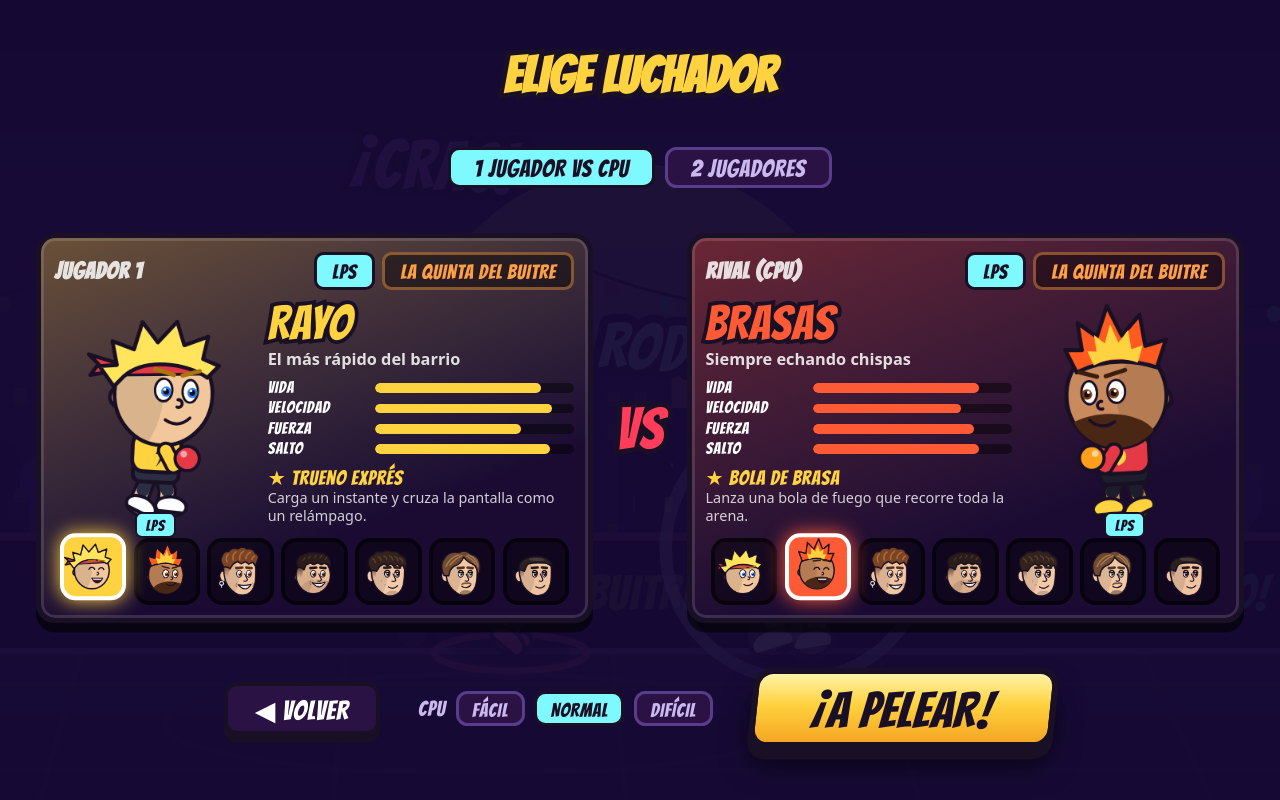
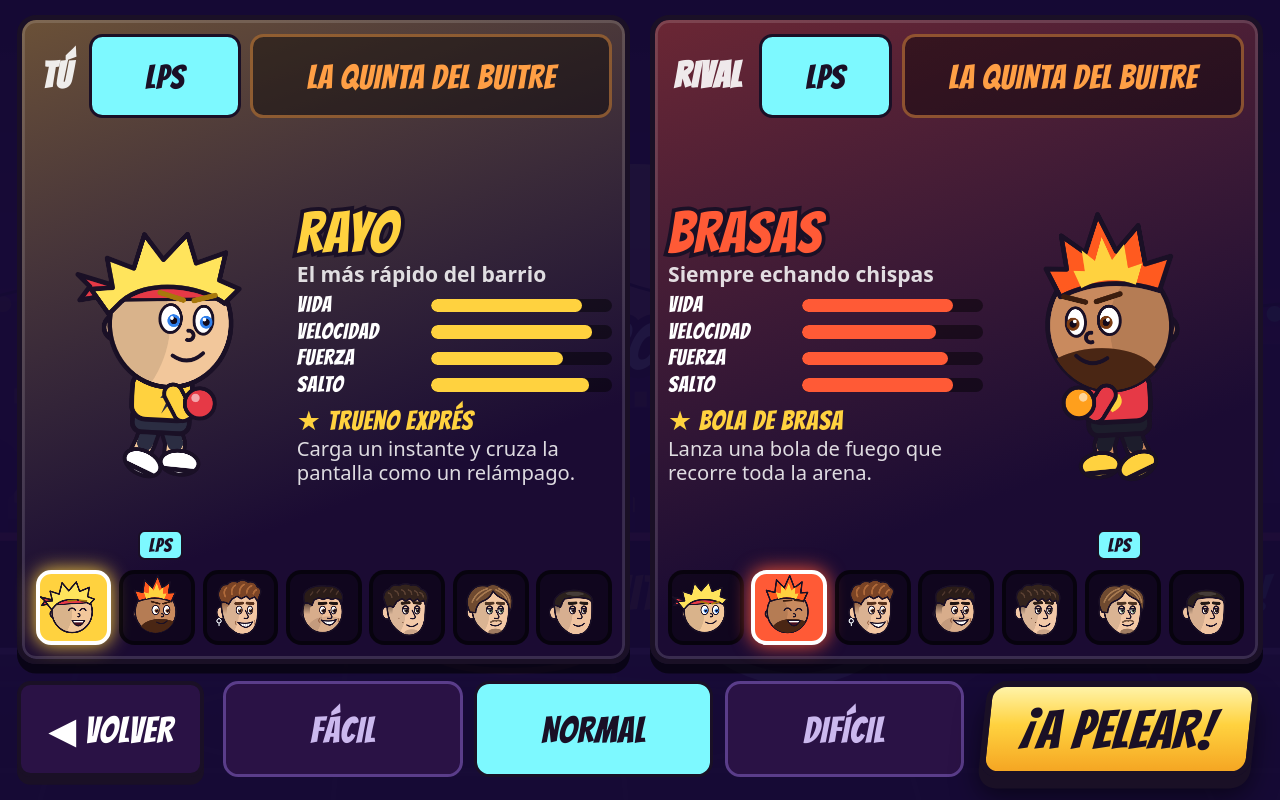
Before and after one commit to danielmtnzc/head_fighter, a plain HTML site: page index.html in a window 1280 px wide. Both pictures are taken after a click on the button "JUGAR". Drawn offline with Linux system fonts and the light colour scheme; animation ran at ten frames a second.

Commit message:
Agranda la interfaz para móvil y oculta el modo de 2 jugadores

```diff
--- a/css/style.css
+++ b/css/style.css
@@ -1,6 +1,7 @@
 /* LA QUINTA DEL BUITRE — interfaz. Todo se mide en rem; 1rem escala con la pantalla. */
 :root {
   font-size: min(2.6vh, 1.5vw);
+  font-size: min(2.6dvh, 1.5vw); /* dvh: alto real con la barra del navegador móvil visible */
   --ink: #1a1026;
   --yellow: #ffd23f;
   --red: #ff3d5a;
@@ -73,7 +74,7 @@ canvas#game { position: fixed; inset: 0; width: 100%; height: 100%; display: blo
 }
 .timer.low { color: var(--red); border-color: var(--red); animation: enpulse .4s infinite alternate; }
 #btn-pause {
-  pointer-events: auto; font-size: 1rem; width: 2.6rem; height: 1.8rem; border-radius: .4rem;
+  pointer-events: auto; font-size: 1.5rem; width: 4.6rem; height: 3rem; border-radius: .4rem;
   background: #0007; border: .15rem solid #fff5; color: #fffc;
 }
 
@@ -168,71 +169,77 @@ canvas#game { position: fixed; inset: 0; width: 100%; height: 100%; display: blo
 @keyframes logobob { to { transform: rotate(-3deg) skewX(-6deg) scale(1.04); } }
 .sub { font-size: 1.5rem; color: var(--cyan); margin-top: 1.6rem; text-shadow: 0 .15rem 0 var(--ink); letter-spacing: .25em; }
 .btn-big {
-  font-size: 2.6rem; padding: .5rem 3rem .3rem; color: var(--ink); background: linear-gradient(#fff3a8, var(--yellow) 45%, #f5a623);
+  font-size: 3.2rem; padding: .6rem 3rem .4rem; color: var(--ink); background: linear-gradient(#fff3a8, var(--yellow) 45%, #f5a623);
   border: .35rem solid var(--ink); border-radius: 1rem; box-shadow: 0 .6rem 0 var(--ink), 0 1rem 1.4rem #0008;
   transform: skewX(-6deg); transition: transform .06s, box-shadow .06s;
 }
 .btn-big:active { transform: skewX(-6deg) translateY(.45rem); box-shadow: 0 .15rem 0 var(--ink); }
-#btn-play { font-size: 3.6rem; animation: playpulse .7s ease-in-out infinite alternate; }
+#btn-play { font-size: 4.6rem; animation: playpulse .7s ease-in-out infinite alternate; }
 @keyframes playpulse { to { filter: brightness(1.15); scale: 1.06; } }
 .btn-small {
-  font-size: 1.4rem; padding: .45rem 1.4rem .3rem; background: #2a1245; border: .25rem solid var(--ink); border-radius: .7rem;
+  font-size: 2rem; padding: .9rem 1.8rem .7rem; background: #2a1245; border: .25rem solid var(--ink); border-radius: .7rem;
   box-shadow: 0 .4rem 0 var(--ink); color: #fff;
 }
 .btn-small:active { transform: translateY(.3rem); box-shadow: 0 .1rem 0 var(--ink); }
 .corner { position: absolute; top: calc(1rem + env(safe-area-inset-top)); right: calc(1.2rem + env(safe-area-inset-right)); display: flex; gap: .6rem; }
-.btn-mini { width: 3.4rem; height: 3.4rem; font-size: 1.7rem; font-family: system-ui, sans-serif; border-radius: .7rem; background: #0008; border: .2rem solid #fff6; }
+.btn-mini { width: 4.8rem; height: 4.8rem; font-size: 2.4rem; font-family: system-ui, sans-serif; border-radius: .7rem; background: #0008; border: .2rem solid #fff6; }
 .btn-mini.off { opacity: .4; text-decoration: line-through; }
 
-/* Selección */
-#screen-select { background: #160a35ee; gap: .7rem; justify-content: space-evenly; }
-h2 { font-size: 2.6rem; color: var(--yellow); -webkit-text-stroke: .5rem var(--ink); paint-order: stroke fill; line-height: 1; }
-.modes, .diff { display: flex; gap: .5rem; align-items: center; }
+/* Selección: ocupa toda la pantalla; pensada para el móvil en horizontal */
+#screen-select {
+  background: #160a35ee; gap: .9rem; align-items: stretch; justify-content: stretch;
+  padding: .8rem calc(.9rem + env(safe-area-inset-right)) calc(1.2rem + env(safe-area-inset-bottom)) calc(.9rem + env(safe-area-inset-left));
+}
+h2 { font-size: 3.6rem; color: var(--yellow); -webkit-text-stroke: .5rem var(--ink); paint-order: stroke fill; line-height: 1; }
+.modes, .diff { display: flex; gap: .6rem; align-items: center; justify-content: center; }
 .modes button, .diff button {
-  font-size: 1.25rem; padding: .35rem 1.2rem .2rem; border-radius: .6rem; background: #2a1245; border: .2rem solid #5a3d8a; color: #cbb8ee;
+  font-size: 1.9rem; line-height: 1; height: 5rem; padding: .3rem 1.3rem .1rem; border-radius: .8rem; background: #2a1245; border: .2rem solid #5a3d8a; color: #cbb8ee;
 }
-.diff button { font-size: 1rem; padding: .3rem .7rem .15rem; }
-.diff span { font-size: 1.1rem; color: #cbb8ee; }
 .modes button.on, .diff button.on { background: var(--cyan); color: var(--ink); border-color: var(--ink); }
-.sel-row { display: flex; align-items: center; gap: 1.2rem; }
-.vs-mini { font-size: 3rem; color: var(--red); -webkit-text-stroke: .5rem var(--ink); paint-order: stroke fill; }
+.sel-row { position: relative; flex: 1; min-height: 0; display: flex; align-items: stretch; gap: 1rem; }
 .sel-side {
-  --c: var(--yellow); width: 29rem; background: linear-gradient(160deg, color-mix(in srgb, var(--c) 35%, #1b0b33), #1b0b33 70%);
+  --c: var(--yellow); flex: 1 1 0; min-width: 0; display: flex; flex-direction: column; gap: .5rem;
+  background: linear-gradient(160deg, color-mix(in srgb, var(--c) 35%, #1b0b33), #1b0b33 70%);
   border: .3rem solid var(--ink); border-radius: 1rem; padding: .7rem; box-shadow: 0 .5rem 0 #0009, inset 0 0 0 .15rem #fff2;
 }
-.sel-side h3 { font-size: 1.2rem; color: #fff; opacity: .85; }
-.sel-head { display: flex; align-items: center; justify-content: space-between; gap: .6rem; margin-bottom: .3rem; }
-.groups { display: flex; gap: .35rem; }
+.sel-side h3 { font-size: 1.9rem; line-height: 1; color: #fff; opacity: .9; padding: 0 .3rem; }
+.sel-head { display: flex; align-items: center; justify-content: space-between; gap: .6rem; }
+.groups { flex: 1; display: flex; gap: .5rem; }
 .groups button {
-  font-size: 1.05rem; line-height: 1; padding: .35rem .8rem .25rem; border-radius: .5rem; white-space: nowrap;
+  flex: 1 1 auto; font-size: 1.75rem; line-height: 1; height: 4.4rem; padding: .25rem .9rem .05rem; border-radius: .7rem; white-space: nowrap;
   background: #0006; border: .2rem solid color-mix(in srgb, var(--gc) 45%, transparent); color: var(--gc);
 }
 .groups button.on { background: var(--gc); border-color: var(--ink); color: var(--ink); }
 .badge {
-  display: inline-block; font-size: .8rem; line-height: 1; padding: .22rem .45rem .14rem; border-radius: .35rem; white-space: nowrap;
+  display: inline-block; font-size: 1rem; line-height: 1; padding: .22rem .45rem .14rem; border-radius: .35rem; white-space: nowrap;
   background: var(--gc); color: var(--ink); border: .14rem solid var(--ink);
 }
-.pv { position: relative; flex: none; }
-.pv .badges { position: absolute; bottom: -.5rem; left: 0; right: 0; display: flex; flex-wrap: wrap; justify-content: center; gap: .2rem; }
+.pv { position: relative; flex: none; height: 100%; }
+.pv .badges { position: absolute; bottom: 0; left: 0; right: 0; display: flex; flex-wrap: wrap; justify-content: center; gap: .2rem; }
 .vs-badges { display: flex; gap: .5rem; margin-top: .4rem; }
-.vs-badges .badge { font-size: 1.2rem; }
-.sel-main { display: flex; gap: .6rem; align-items: center; }
+.vs-badges .badge { font-size: 1.5rem; }
+.sel-main { flex: 1; min-height: 0; display: flex; gap: .6rem; align-items: center; }
 .sel-side[data-side="1"] .sel-main { flex-direction: row-reverse; }
-.preview { width: 10.5rem; height: 12rem; flex: none; }
+.preview { display: block; height: 100%; width: auto; aspect-ratio: 7 / 8; max-width: 13rem; object-fit: contain; }
 .info { flex: 1; min-width: 0; }
-.info .nm { font-size: 2.5rem; line-height: 1; color: var(--c); -webkit-text-stroke: .4rem var(--ink); paint-order: stroke fill; }
-.info .tag { font-family: system-ui, sans-serif; font-weight: 600; letter-spacing: 0; font-size: .85rem; opacity: .85; margin-bottom: .4rem; }
-.stat { display: flex; align-items: center; gap: .4rem; font-size: .85rem; line-height: 1.25; }
-.stat span { width: 5.2rem; }
-.stat i { flex: 1; height: .5rem; background: #0007; border-radius: .3rem; overflow: hidden; }
-.stat i b { display: block; height: 100%; background: var(--c); border-radius: .3rem; }
-.info .sp { margin-top: .4rem; font-size: 1.05rem; color: var(--yellow); line-height: 1.1; }
-.info .spd { font-family: system-ui, sans-serif; font-weight: 500; letter-spacing: 0; font-size: .75rem; opacity: .8; line-height: 1.2; }
-.picks { display: flex; gap: .4rem; justify-content: center; margin-top: .5rem; flex-wrap: wrap; }
-.pick { width: 3.45rem; height: 3.45rem; border-radius: .8rem; background: #0006; border: .25rem solid #0008; padding: 0; overflow: hidden; }
+.info .nm { font-size: 3rem; line-height: 1; color: var(--c); -webkit-text-stroke: .4rem var(--ink); paint-order: stroke fill; }
+.info .tag { font-family: system-ui, sans-serif; font-weight: 600; letter-spacing: 0; font-size: 1.1rem; line-height: 1.2; opacity: .85; margin-bottom: .3rem; }
+.stat { display: flex; align-items: center; gap: .4rem; font-size: 1.15rem; line-height: 1.2; }
+.stat span { width: 6.6rem; }
+.stat i { flex: 1; height: .7rem; background: #0007; border-radius: .35rem; overflow: hidden; }
+.stat i b { display: block; height: 100%; background: var(--c); border-radius: .35rem; }
+.info .sp { margin-top: .4rem; font-size: 1.4rem; color: var(--yellow); line-height: 1.1; }
+.info .spd { font-family: system-ui, sans-serif; font-weight: 500; letter-spacing: 0; font-size: 1.05rem; opacity: .85; line-height: 1.2; }
+.picks { display: flex; gap: .4rem; justify-content: center; flex-wrap: wrap; }
+.pick { flex: 1 1 3.5rem; max-width: 6rem; aspect-ratio: 1; border-radius: .8rem; background: #0006; border: .25rem solid #0008; padding: 0; overflow: hidden; }
 .pick canvas { width: 100%; height: 100%; display: block; }
-.pick.on { border-color: #fff; background: var(--pc); box-shadow: 0 0 1rem var(--pc); transform: translateY(-.25rem); }
-.sel-actions { display: flex; align-items: center; gap: 2rem; }
+.pick.on { border-color: #fff; background: var(--pc); box-shadow: 0 0 1rem var(--pc); }
+.sel-actions { display: flex; align-items: center; justify-content: space-between; gap: 1rem; }
+.diff { flex: 1; }
+.diff button { flex: 1; max-width: 13rem; }
+.sel-actions .btn-small, .sel-actions .btn-big { height: 5rem; line-height: 1; white-space: nowrap; }
+.sel-actions .btn-small { font-size: 1.9rem; padding: .3rem 1.4rem .1rem; }
+.sel-actions .btn-big { font-size: 2.8rem; padding: .3rem 1.8rem .1rem; margin-right: .4rem; }
 
 /* VS */
 #screen-vs { flex-direction: row; gap: 0; padding: 0; background: #0008; overflow: hidden; }
@@ -245,7 +252,7 @@ h2 { font-size: 2.6rem; color: var(--yellow); -webkit-text-stroke: .5rem var(--i
 .vs-panel canvas { flex: none; width: 15rem; height: 15rem; }
 .vs-panel.right canvas { transform: scaleX(-1); }
 .vs-name { font-size: 4.2rem; line-height: 1; -webkit-text-stroke: .7rem var(--ink); paint-order: stroke fill; }
-.vs-tag { font-size: 1.3rem; color: var(--ink); }
+.vs-tag { font-size: 1.8rem; color: var(--ink); }
 .vs-big {
   position: absolute; font-size: 10rem; color: #fff; -webkit-text-stroke: 1.2rem var(--ink); paint-order: stroke fill; z-index: 2;
   text-shadow: 0 .8rem 0 #000a; animation: vspop .5s .3s cubic-bezier(.2, 1.8, .4, 1) both;
@@ -258,7 +265,7 @@ h2 { font-size: 2.6rem; color: var(--yellow); -webkit-text-stroke: .5rem var(--i
 #screen-result { justify-content: space-between; padding-block: 2.2rem; background: linear-gradient(#160a35cc 0, transparent 38%, transparent 62%, #160a35dd 100%); animation: fadein .4s both; }
 .res-top { text-align: center; }
 .res-title { font-size: 6.5rem; line-height: 1; color: var(--yellow); -webkit-text-stroke: .9rem var(--ink); paint-order: stroke fill; transform: rotate(-3deg); animation: vspop .5s cubic-bezier(.2, 1.8, .4, 1) both; }
-.res-sub { font-size: 1.8rem; color: #fff; text-shadow: 0 .15rem 0 var(--ink); margin-top: .4rem; }
+.res-sub { font-size: 2.2rem; color: #fff; text-shadow: 0 .15rem 0 var(--ink); margin-top: .4rem; }
 .res-actions { display: flex; align-items: center; gap: 1.4rem; }
 #screen-pause { background: #160a35e6; }
 @keyframes fadein { from { opacity: 0; } }
--- a/index.html
+++ b/index.html
@@ -79,20 +79,18 @@
 
   <!-- Selección de personaje -->
   <section id="screen-select" class="screen hidden">
-    <h2>ELIGE LUCHADOR</h2>
-    <div class="modes">
+    <!-- Oculto hasta que haya juego online: 2 jugadores en un móvil no tiene sentido -->
+    <div class="modes hidden">
       <button data-mode="cpu" class="on">1 JUGADOR vs CPU</button>
       <button data-mode="2p">2 JUGADORES</button>
     </div>
     <div class="sel-row">
       <div class="sel-side" data-side="0"></div>
-      <div class="vs-mini">VS</div>
       <div class="sel-side" data-side="1"></div>
     </div>
     <div class="sel-actions">
       <button id="btn-back" class="btn-small">◀ VOLVER</button>
       <div class="diff">
-        <span>CPU</span>
         <button data-level="0">FÁCIL</button><button data-level="1" class="on">NORMAL</button><button data-level="2">DIFÍCIL</button>
       </div>
       <button id="btn-fight" class="btn-big">¡A PELEAR!</button>
--- a/src/ui/select.js
+++ b/src/ui/select.js
@@ -42,7 +42,7 @@ export class SelectScreen {
     el.innerHTML = `
       <div class="sel-head"><h3></h3><div class="groups"></div></div>
       <div class="sel-main">
-        <div class="pv"><canvas class="preview" width="252" height="288"></canvas><div class="badges"></div></div>
+        <div class="pv"><canvas class="preview" width="504" height="576"></canvas><div class="badges"></div></div>
         <div class="info">
           <div class="nm"></div><div class="tag"></div>
           <div class="stats">${STATS.map(([l]) => `<div class="stat"><span>${l}</span><i><b></b></i></div>`).join('')}</div>
@@ -55,7 +55,7 @@ export class SelectScreen {
       const b = document.createElement('button');
       b.className = 'pick';
       b.style.setProperty('--pc', cfg.color);
-      b.innerHTML = '<canvas width="96" height="96"></canvas>';
+      b.innerHTML = '<canvas width="192" height="192"></canvas>';
       b.addEventListener('click', () => {
         this.picks[side] = i;
         sfx.select();
@@ -89,7 +89,7 @@ export class SelectScreen {
     const s = this.sides[side];
     const cfg = this.roster[this.picks[side]];
     s.el.style.setProperty('--c', cfg.color);
-    s.el.querySelector('h3').textContent = side === 0 ? 'JUGADOR 1' : this.mode === 'cpu' ? 'RIVAL (CPU)' : 'JUGADOR 2';
+    s.el.querySelector('h3').textContent = side === 0 ? 'TÚ' : this.mode === 'cpu' ? 'RIVAL' : 'JUGADOR 2';
     s.el.querySelector('.nm').textContent = cfg.name;
     s.el.querySelector('.badges').innerHTML = groupBadges(cfg);
     s.el.querySelector('.tag').textContent = cfg.tagline || '';
@@ -114,11 +114,12 @@ export class SelectScreen {
       f.animT += dt;
       f.animate(dt);
       const c = s.ctx;
+      c.setTransform(2, 0, 0, 2, 0, 0); // el lienzo tiene el doble de resolución
       c.clearRect(0, 0, 252, 288);
       drawFighterPreview(c, f, 126, 270, 1.6);
       s.buttons.forEach((b, i) => {
         const pc = b.firstChild.getContext('2d');
-        pc.setTransform(1, 0, 0, 1, 0, 0);
+        pc.setTransform(2, 0, 0, 2, 0, 0);
         pc.clearRect(0, 0, 96, 96);
         pc.translate(46, 54);
         drawHead(pc, this.roster[i], 30, i === this.picks[this.sides.indexOf(s)] ? 'win' : 'idle', f.animT, 1);
```
Also changed, not shown: docs/claude/interfaz.md (+2 -2 lines).
